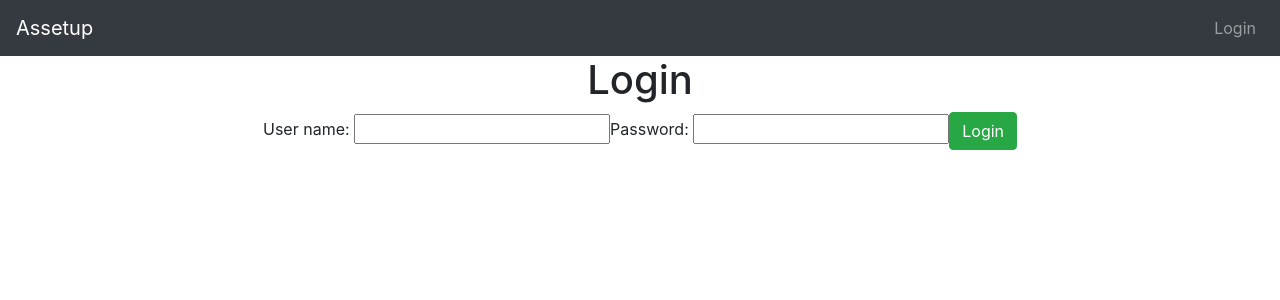
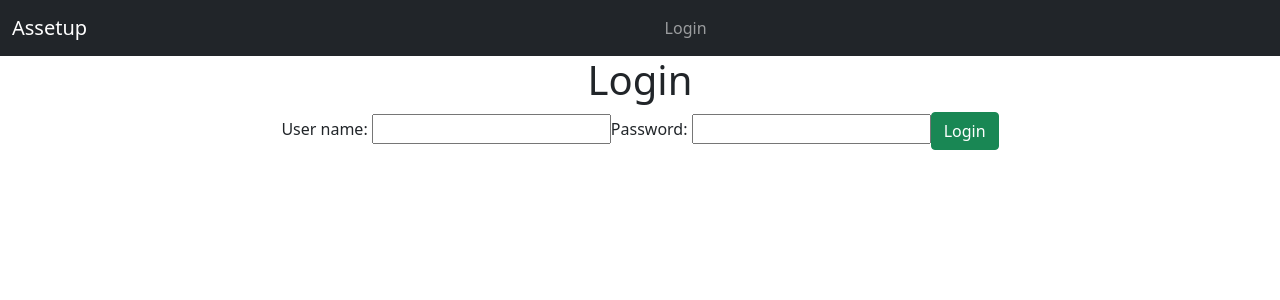
Before and after one commit to hanss2006/assetup, a React (Create React App) app: page /login in a window 1280 px wide. Shown: the top 300 px of the page. Built offline with nearby package versions, Linux system fonts and the light colour scheme.

Commit message:
Initial commit

```diff
--- a/src/App.css
+++ b/src/App.css
@@ -1,3 +1,29 @@
+body { height: 100%; margin: 0; padding: 0; }
+
+table {
+  font-family: "Lucida Sans Unicode", "Lucida Grande", Sans-Serif;
+  font-size: 12px;
+  background: white;
+  max-width: 70%;
+  width: 70%;
+  border-collapse: collapse;
+  text-align: left;
+}
+th {
+  font-weight: normal;
+  color: #039;
+  border-bottom: 2px solid #6678b1;
+  padding: 2px 2px;
+}
+td {
+  color: #669;
+  padding: 3px 2px;
+  transition: .3s linear;
+}
+tr:hover td {
+  color: #6699ff;
+}
+
 .footer {
   position: absolute;
   bottom: 0;
--- a/src/bootstrap.css
+++ b/src/bootstrap.css
@@ -1 +1 @@
-@import url(https://unpkg.com/bootstrap@4.1.0/dist/css/bootstrap.min.css)
+@import url(https://cdn.jsdelivr.net/npm/bootstrap@5.0.0-beta3/dist/css/bootstrap.min.css)
--- a/src/components/AssetComponent.jsx
+++ b/src/components/AssetComponent.jsx
@@ -139,7 +139,13 @@ class AssetComponent extends Component {
                                     </fieldset>
                                     <fieldset className="form-group">
                                         <label>Currency</label>
-                                        <Field className="form-control" type="text" name="currency"/>
+                                        <Field className="form-control" as="select" name="currency">
+                                            <option value="RUB">rub</option>
+                                            <option value="USD">usd</option>
+                                            <option value="EUR">eur</option>
+                                        </Field>
+
+
                                     </fieldset>
                                     <button className="btn btn-success" type="submit">Save</button>
                                 </Form>
--- a/src/components/HeaderComponent.jsx
+++ b/src/components/HeaderComponent.jsx
@@ -3,26 +3,35 @@ import AuthenticationService from "./AuthenticationService";
 import {Link} from "react-router-dom";
 
 class HeaderComponent extends Component {
-    logoutClick=()=>{
+    logoutClick = () => {
         this.props.updateUserName('');
         AuthenticationService.logout();
     }
+
     render() {
         const isUserLoggedIn = AuthenticationService.isUserLoggedIn()
         return (
-            <header>
-                <nav className="navbar navbar-expand-md navbar-dark bg-dark">
-                    <div><a href="/" className="navbar-brand">Assetup {this.props.userName}</a></div>
-                    <ul className="navbar-nav">
-                        {isUserLoggedIn && <li><Link className="nav-link" to="/">Home</Link></li>}
-                        {isUserLoggedIn && <li><Link className="nav-link" to="/assets">Assets</Link></li>}
-                    </ul>
-                    <ul className="navbar-nav navbar-collapse justify-content-end">
-                        {!isUserLoggedIn && <li><Link className="nav-link" to="/login">Login</Link></li>}
-                        {isUserLoggedIn && <li><Link className="nav-link" to="/logout" onClick={this.logoutClick}>Logout</Link></li>}
-                    </ul>
-                </nav>
-            </header>
+            <nav className="navbar navbar-expand-sm navbar-dark bg-dark">
+                <div className="container-fluid">
+                    <Link className="navbar-brand" to="/">{this.props.userName ? this.props.userName : 'Assetup'}</Link>
+                    <div className="collapse navbar-collapse" id="navbarText">
+                        <ul className="navbar-nav me-auto mb-2 mb-lg-0">
+                            <li className="nav-item">
+                                {isUserLoggedIn &&
+                                    <Link className="nav-link active" to="/assets">Assets</Link>}
+                            </li>
+                        </ul>
+                        <ul className="navbar-nav me-auto mb-2 mb-lg-0">
+                            <li className="nav-item">
+                                {!isUserLoggedIn &&
+                                <Link className="nav-link" to="/login">Login</Link>}
+                                {isUserLoggedIn &&
+                                <Link className="nav-link" to="/logout" onClick={this.logoutClick}>Logout</Link>}
+                            </li>
+                        </ul>
+                    </div>
+                </div>
+            </nav>
         )
     }
 }
--- a/src/components/ListComponent.jsx
+++ b/src/components/ListComponent.jsx
@@ -5,12 +5,13 @@ import moment from 'moment';
 
 
 class ListComponent extends Component {
-    constructor(props) {
-        super(props);
-        this.state = {
+    state = {
         assets: [],
         message: null
     }
+
+    constructor(props) {
+        super(props);
         this.updateClicked = this.updateClicked.bind(this);
         this.deleteClicked = this.deleteClicked.bind(this);
         this.refresh = this.refresh.bind(this);
@@ -21,31 +22,31 @@ class ListComponent extends Component {
         this.refresh();
     }
 
-    updateClicked(id){
+    updateClicked(id) {
         this.props.history.push(`/assets/${id}`);
     }
 
-    addClicked(){
+    addClicked() {
         this.props.history.push(`/assets/-1`);
     }
 
 
-    deleteClicked(id){
+    deleteClicked(id) {
         let username = AuthenticationService.getLoggedInUserName();
         DataService.deleteAsset(username, id)
             .then(
                 response => {
-                    this.setState({message : `Delete of asset ${id}`});
+                    this.setState({message: `Delete of asset ${id}`});
                     this.refresh();
                 }
             )
     }
 
-    refresh(){
+    refresh() {
         let username = AuthenticationService.getLoggedInUserName();
         DataService.retrieveAllAssets(username).then(
             response => {
-                this.setState({assets : response.data})
+                this.setState({assets: response.data})
             }
         )
     }
@@ -80,8 +81,12 @@ class ListComponent extends Component {
                             <td>{asset.quantity}</td>
                             <td>{moment(asset.purchaseDate).format('YYYY-MM-DD')}</td>
                             <td>{asset.currency}</td>
-                                        <td><button className="btn btn-success" onClick={()=> this.updateClicked(asset.id)}>Update</button></td>
-                                        <td><button className="btn btn-warning" onClick={()=> this.deleteClicked(asset.id)}>Delete</button></td>
+                            <td>
+                                <a href='/#' onClick={(event)=> {this.updateClicked(asset.id); event.preventDefault();}}>Update</a>
+                            </td>
+                            <td>
+                                <a href='/#' onClick={(event)=> {this.deleteClicked(asset.id); event.preventDefault();}}>Delete</a>
+                            </td>
                             </tr>
                             )
                         }
```
Lines whose indentation alone changed are shown as unchanged.
